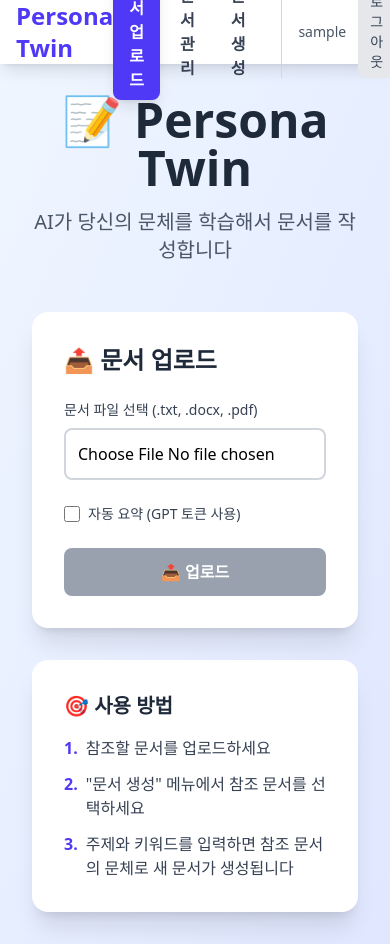
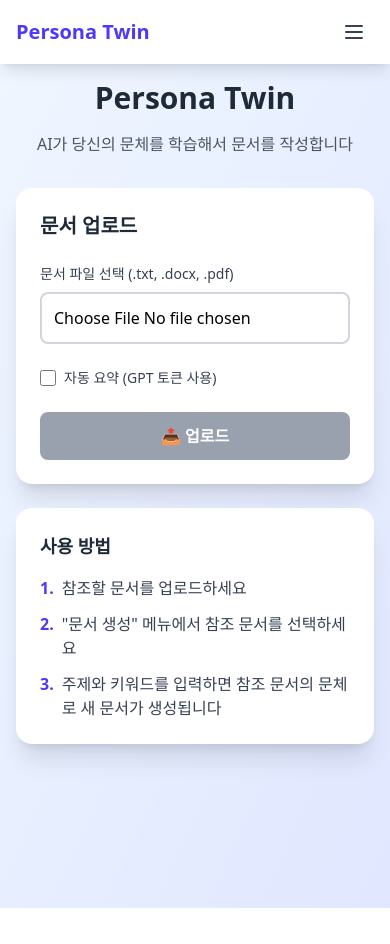
Before and after one commit to wjdwo3552/persona-twin-frontend, a React (Vite) app: page / in a window 390 px wide. After the commit the page ends 908 px from the top, so only its background shows below. Built offline with nearby package versions, Linux system fonts and the light colour scheme; sample sign-in values are in the browser's storage.

Commit message:
feat: add responsive design and mobile navigation

```diff
--- a/src/App.jsx
+++ b/src/App.jsx
@@ -9,6 +9,7 @@ import Register from './pages/Register';
 function Navigation() {
   const location = useLocation();
   const [user, setUser] = useState(null);
+  const [mobileMenuOpen, setMobileMenuOpen] = useState(false);
 
   useEffect(() => {
     const storedUser = localStorage.getItem('user');
@@ -16,6 +17,11 @@ function Navigation() {
       setUser(JSON.parse(storedUser));
     }
   }, [location]);
+
+  // 페이지 이동 시 모바일 메뉴 닫기
+  useEffect(() => {
+    setMobileMenuOpen(false);
+  }, [location.pathname]);
 
   const isActive = (path) => {
     return location.pathname === path;
@@ -38,11 +44,11 @@ function Navigation() {
         <div className="flex justify-between items-center h-16">
           {/* 로고 */}
           <Link to="/" className="flex items-center space-x-2">
-            <span className="text-2xl font-bold text-indigo-600">Persona Twin</span>
+            <span className="text-xl sm:text-2xl font-bold text-indigo-600">Persona Twin</span>
           </Link>
 
-          {/* 메뉴 */}
-          <div className="flex items-center space-x-1">
+          {/* 데스크톱 메뉴 */}
+          <div className="hidden md:flex items-center space-x-1">
             <Link
               to="/"
               className={`px-4 py-2 rounded-lg font-semibold transition-all ${
@@ -51,27 +57,27 @@ function Navigation() {
                   : 'text-gray-700 hover:bg-gray-100'
               }`}
             >
-              문서 업로드
+              업로드
             </Link>
             <Link
               to="/documents"
               className={`px-4 py-2 rounded-lg font-semibold transition-all ${
                 isActive('/documents')
-                  ? 'bg-cyan-600 text-white shadow-lg'
+                  ? 'bg-indigo-600 text-white shadow-lg'
                   : 'text-gray-700 hover:bg-gray-100'
               }`}
             >
-              문서 관리
+              관리
             </Link>
             <Link
               to="/generate"
               className={`px-4 py-2 rounded-lg font-semibold transition-all ${
                 isActive('/generate')
-                  ? 'bg-green-600 text-white shadow-lg'
+                  ? 'bg-indigo-600 text-white shadow-lg'
                   : 'text-gray-700 hover:bg-gray-100'
               }`}
             >
-              문서 생성
+              생성
             </Link>
 
             {/* 사용자 정보 & 로그아웃 */}
@@ -87,7 +93,70 @@ function Navigation() {
               </div>
             )}
           </div>
+
+          {/* 모바일 햄버거 버튼 */}
+          <button
+            onClick={() => setMobileMenuOpen(!mobileMenuOpen)}
+            className="md:hidden p-2 rounded-lg hover:bg-gray-100 transition-colors"
+          >
+            <svg className="w-6 h-6 text-gray-700" fill="none" stroke="currentColor" viewBox="0 0 24 24">
+              {mobileMenuOpen ? (
+                <path strokeLinecap="round" strokeLinejoin="round" strokeWidth={2} d="M6 18L18 6M6 6l12 12" />
+              ) : (
+                <path strokeLinecap="round" strokeLinejoin="round" strokeWidth={2} d="M4 6h16M4 12h16M4 18h16" />
+              )}
+            </svg>
+          </button>
         </div>
+
+        {/* 모바일 메뉴 */}
+        {mobileMenuOpen && (
+          <div className="md:hidden py-4 border-t border-gray-200">
+            <div className="flex flex-col space-y-2">
+              <Link
+                to="/"
+                className={`px-4 py-3 rounded-lg font-semibold transition-all ${
+                  isActive('/')
+                    ? 'bg-indigo-600 text-white'
+                    : 'text-gray-700 hover:bg-gray-100'
+                }`}
+              >
+                문서 업로드
+              </Link>
+              <Link
+                to="/documents"
+                className={`px-4 py-3 rounded-lg font-semibold transition-all ${
+                  isActive('/documents')
+                    ? 'bg-indigo-600 text-white'
+                    : 'text-gray-700 hover:bg-gray-100'
+                }`}
+              >
+                문서 관리
+              </Link>
+              <Link
+                to="/generate"
+                className={`px-4 py-3 rounded-lg font-semibold transition-all ${
+                  isActive('/generate')
+                    ? 'bg-indigo-600 text-white'
+                    : 'text-gray-700 hover:bg-gray-100'
+                }`}
+              >
+                문서 생성
+              </Link>
+              {user && (
+                <div className="pt-2 mt-2 border-t border-gray-200 flex items-center justify-between px-4">
+                  <span className="text-sm text-gray-600">{user.username}</span>
+                  <button
+                    onClick={handleLogout}
+                    className="px-3 py-1.5 text-sm bg-gray-200 hover:bg-gray-300 text-gray-700 rounded-lg transition-all"
+                  >
+                    로그아웃
+                  </button>
+                </div>
+              )}
+            </div>
+          </div>
+        )}
       </div>
     </nav>
   );
--- a/src/pages/DocumentGeneration.jsx
+++ b/src/pages/DocumentGeneration.jsx
@@ -139,19 +139,19 @@ function DocumentGeneration() {
   };
 
   return (
-    <div className="min-h-screen bg-gradient-to-br from-green-50 to-blue-100 p-8">
+    <div className="min-h-screen bg-gradient-to-br from-green-50 to-blue-100 p-4 sm:p-8">
       <div className="max-w-6xl mx-auto">
         {/* 헤더 */}
-        <div className="text-center mb-12">
-          <h1 className="text-5xl font-bold text-gray-800 mb-4">
+        <div className="text-center mb-8 sm:mb-12">
+          <h1 className="text-3xl sm:text-5xl font-bold text-gray-800 mb-4">
             문서 자동 생성
           </h1>
-          <p className="text-xl text-gray-600">
+          <p className="text-base sm:text-xl text-gray-600">
             참조 문서의 문체를 따라 새로운 문서를 자동으로 생성합니다
           </p>
         </div>
 
-        <div className="grid grid-cols-1 lg:grid-cols-2 gap-8">
+        <div className="grid grid-cols-1 lg:grid-cols-2 gap-6 lg:gap-8">
           {/* 입력 폼 */}
           <div className="bg-white rounded-2xl shadow-xl p-8">
             <h2 className="text-2xl font-bold text-gray-800 mb-6">
@@ -323,12 +323,12 @@ function DocumentGeneration() {
 
           {/* 생성된 문서 미리보기 */}
           <div className="bg-white rounded-2xl shadow-xl p-8">
-            <div className="flex justify-between items-center mb-6">
-              <h2 className="text-2xl font-bold text-gray-800">
+            <div className="flex flex-col sm:flex-row justify-between items-start sm:items-center gap-3 mb-6">
+              <h2 className="text-xl sm:text-2xl font-bold text-gray-800">
                 생성된 문서
               </h2>
               {generatedDocument && (
-                <div className="flex gap-2">
+                <div className="flex flex-wrap gap-2">
                   <button
                     onClick={() => handleDownload('txt')}
                     className="px-4 py-2 bg-blue-600 hover:bg-blue-700 text-white rounded-lg font-semibold transition-all"
--- a/src/pages/DocumentList.jsx
+++ b/src/pages/DocumentList.jsx
@@ -149,9 +149,9 @@ function DocumentList() {
         <p className="text-gray-600">업로드한 문서를 조회하고 관리할 수 있습니다.</p>
       </div>
 
-      <div className="flex gap-6">
+      <div className="flex flex-col lg:flex-row gap-6">
         {/* 문서 목록 */}
-        <div className="w-1/2">
+        <div className="w-full lg:w-1/2">
           <div className="bg-white rounded-xl shadow-lg p-6">
             <div className="flex justify-between items-center mb-4">
               <h2 className="text-xl font-semibold text-gray-800">
@@ -262,12 +262,12 @@ function DocumentList() {
         </div>
 
         {/* 문서 상세 */}
-        <div className="w-1/2">
-          <div className="bg-white rounded-xl shadow-lg p-6 sticky top-24">
-            <div className="flex justify-between items-center mb-4">
+        <div className="w-full lg:w-1/2">
+          <div className="bg-white rounded-xl shadow-lg p-6 lg:sticky lg:top-24">
+            <div className="flex flex-col sm:flex-row justify-between items-start sm:items-center gap-3 mb-4">
               <h2 className="text-xl font-semibold text-gray-800">문서 상세</h2>
               {selectedDoc && (
-                <div className="flex gap-2">
+                <div className="flex flex-wrap gap-2">
                   <button
                     onClick={() => handleDownload(selectedDoc.documentId, selectedDoc.title, 'txt')}
                     className="px-3 py-1 text-sm bg-blue-600 hover:bg-blue-700 text-white rounded-lg transition-colors"
--- a/src/pages/Home.jsx
+++ b/src/pages/Home.jsx
@@ -47,22 +47,22 @@ function Home() {
   };
 
   return (
-    <div className="min-h-screen bg-gradient-to-br from-blue-50 to-indigo-100 p-8">
+    <div className="min-h-screen bg-gradient-to-br from-blue-50 to-indigo-100 p-4 sm:p-8">
       <div className="max-w-4xl mx-auto">
         {/* 헤더 */}
-        <div className="text-center mb-12">
-          <h1 className="text-5xl font-bold text-gray-800 mb-4">
-            📝 Persona Twin
+        <div className="text-center mb-8 sm:mb-12">
+          <h1 className="text-3xl sm:text-5xl font-bold text-gray-800 mb-4">
+            Persona Twin
           </h1>
-          <p className="text-xl text-gray-600">
+          <p className="text-base sm:text-xl text-gray-600">
             AI가 당신의 문체를 학습해서 문서를 작성합니다
           </p>
         </div>
 
         {/* 업로드 카드 */}
-        <div className="bg-white rounded-2xl shadow-xl p-8">
-          <h2 className="text-2xl font-bold text-gray-800 mb-6">
-            📤 문서 업로드
+        <div className="bg-white rounded-2xl shadow-xl p-6 sm:p-8">
+          <h2 className="text-xl sm:text-2xl font-bold text-gray-800 mb-6">
+            문서 업로드
           </h2>
 
           <div className="space-y-6">
@@ -127,9 +127,9 @@ function Home() {
         </div>
 
         {/* 안내 */}
-        <div className="mt-8 bg-white rounded-2xl shadow-xl p-8">
-          <h3 className="text-xl font-bold text-gray-800 mb-4">
-            🎯 사용 방법
+        <div className="mt-6 sm:mt-8 bg-white rounded-2xl shadow-xl p-6 sm:p-8">
+          <h3 className="text-lg sm:text-xl font-bold text-gray-800 mb-4">
+            사용 방법
           </h3>
           <ol className="space-y-3 text-gray-700">
             <li className="flex items-start">
```
